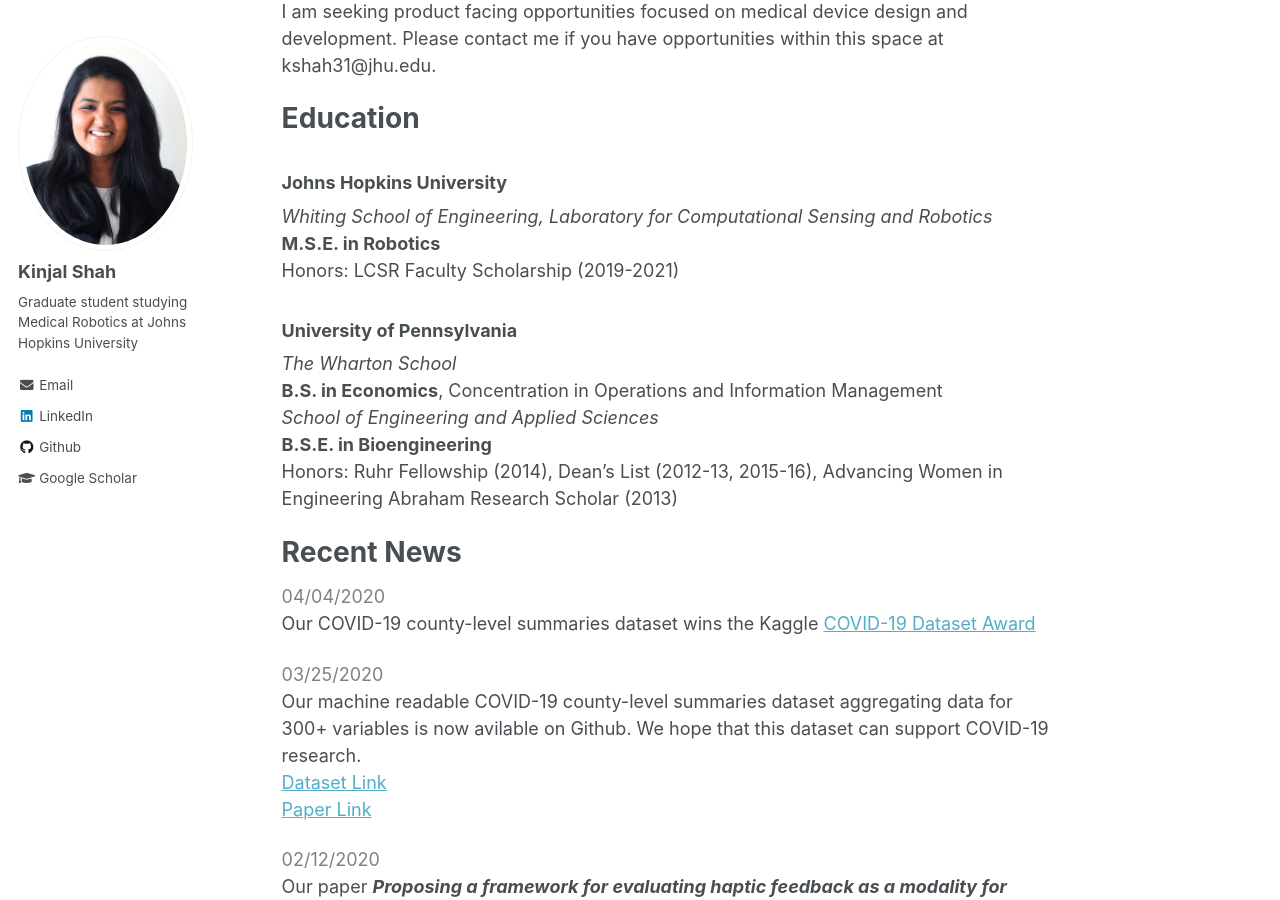
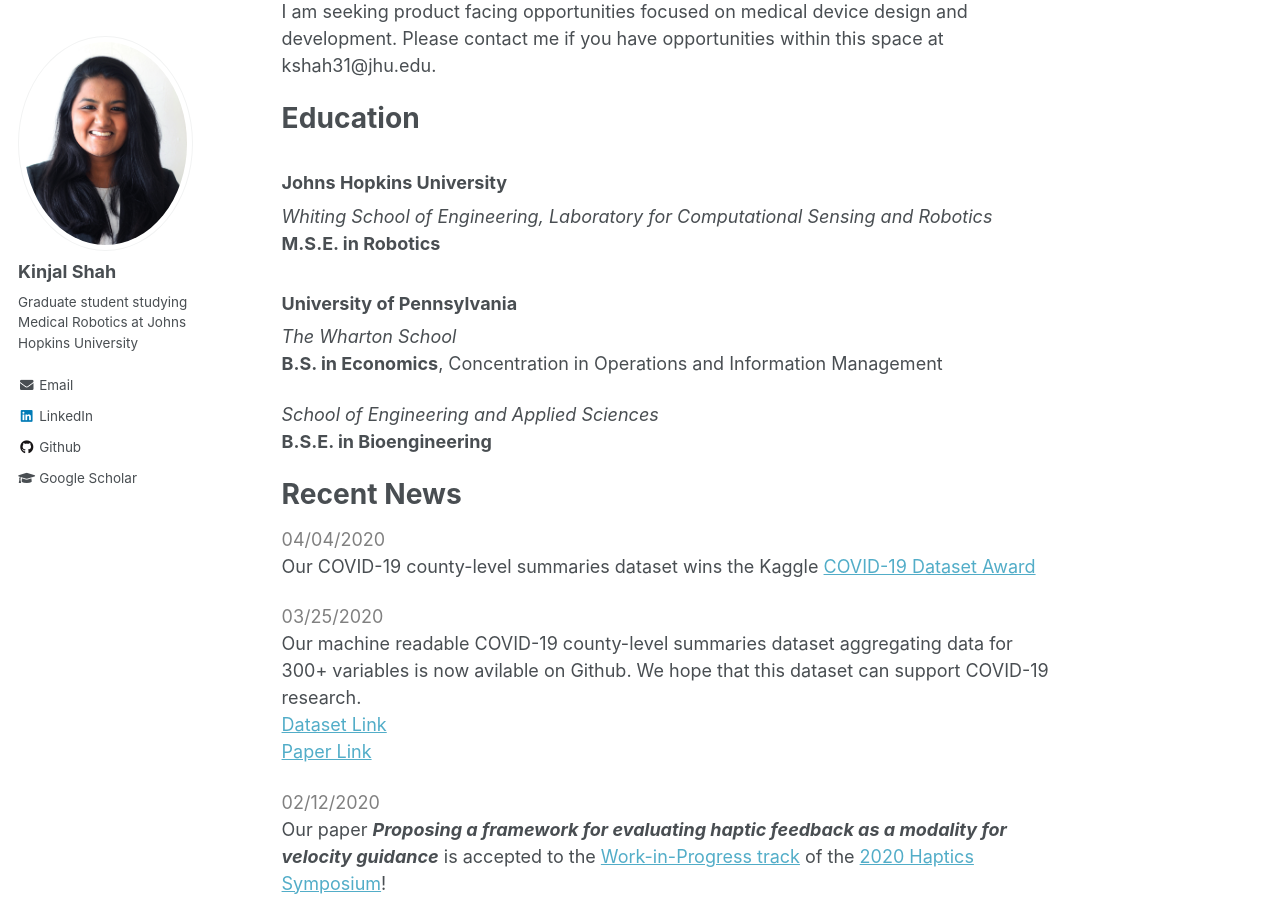
Before and after one commit to kinjmshah/kinjmshah.github.io, a Jekyll site: the page built from _pages/about.md, in a window 1280 px wide and 900 px high, scrolled down 383 px. Built offline with Jekyll 4.4.1, drawn with Linux system fonts in a browser that asks for light colours.

Commit message:
Update about.md

```diff
--- a/_pages/about.md
+++ b/_pages/about.md
@@ -17,14 +17,13 @@ I am seeking product facing opportunities focused on medical device design and d
 ### Johns Hopkins University
 *Whiting School of Engineering, Laboratory for Computational Sensing and Robotics*
 **M.S.E. in Robotics**
-Honors: LCSR Faculty Scholarship (2019-2021)
 
 ### University of Pennsylvania
 *The Wharton School*
 **B.S. in Economics**, Concentration in Operations and Information Management
+
 *School of Engineering and Applied Sciences*
 **B.S.E. in Bioengineering**
-Honors: Ruhr Fellowship (2014), Dean's List (2012-13, 2015-16), Advancing Women in Engineering Abraham Research Scholar (2013)
 
 # Recent News
 
```
